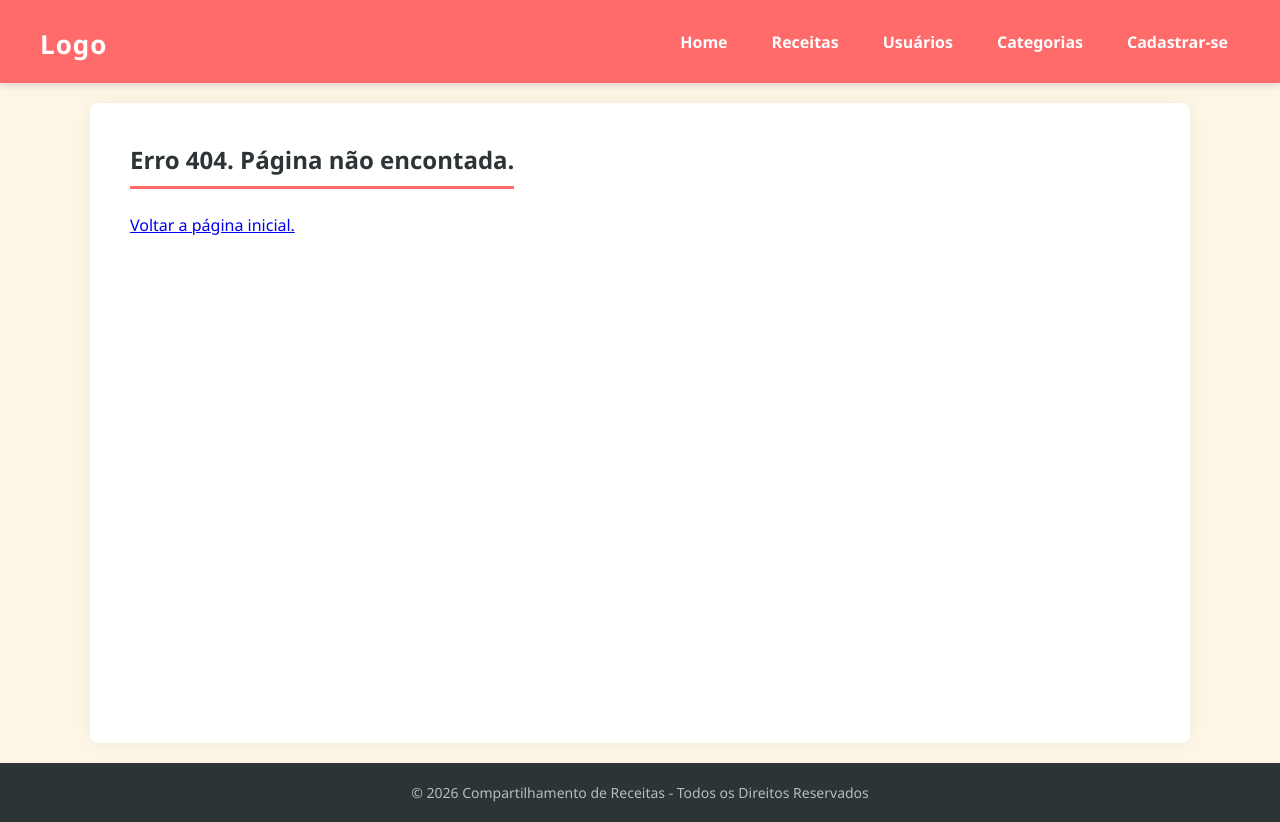
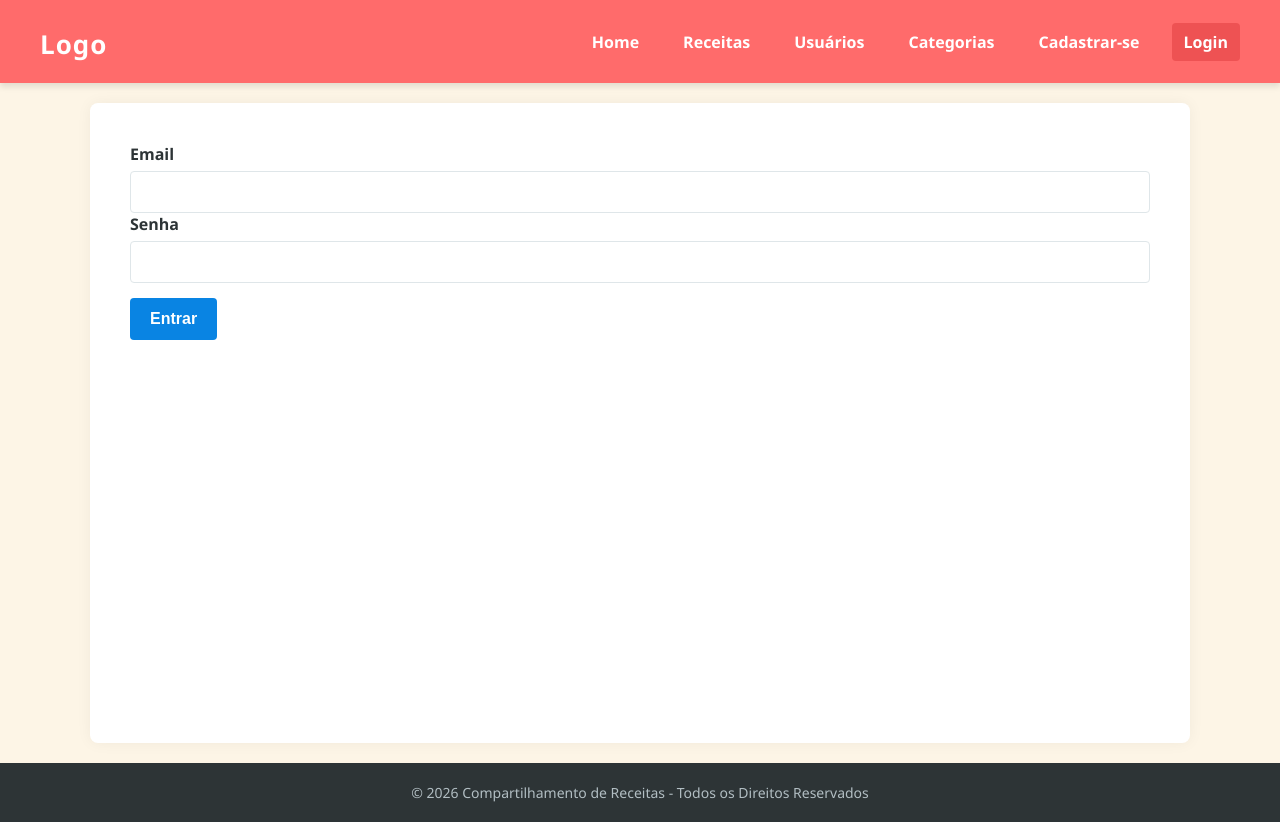
Before and after one commit to rafaeltpaulino/projeto-final-SPODWE2, a React (Create React App) app in the folder tudodebom/: page /login in a window 1280 px wide. Before the commit this address had no page. Built offline with nearby package versions, Linux system fonts and the light colour scheme.

Commit message:
Início da implementação da página de login.

```diff
--- a/tudodebom/src/App.js
+++ b/tudodebom/src/App.js
@@ -9,6 +9,7 @@ import TabelaCategorias from "./components/TabelaCategorias";
 import axios from 'axios';
 import NotFound from "./components/NotFound";
 import CadastroUsuario from "./components/CadastroUsuario";
+import Login from "./components/Login";
 
 class App extends Component {
   state = {
@@ -97,6 +98,14 @@ class App extends Component {
     this.setState({categorias});
   }
 
+  handleLogin = (email, senha) => {
+    const res = this.state.usuarios.find((usuario) =>
+      email === usuario.email && senha === usuario.senha
+    );
+
+    return res;
+  }
+
   render() {
     return (
       <Router>
@@ -138,6 +147,10 @@ class App extends Component {
             element={<CadastroUsuario adicionarUsuario={this.handleAdicionarUsuario}
                                       usuarios={this.state.usuarios} />}
           />
+          <Route
+            path="/login"
+            element={<Login handleLogin={this.handleLogin} />}
+          />
         </Routes>
         <Rodape />
       </Router>
--- a/tudodebom/src/components/CadastroUsuario.js
+++ b/tudodebom/src/components/CadastroUsuario.js
@@ -36,29 +36,18 @@ const CadastroUsuario = (props) => {
 
   useEffect(() => {
     const res = EMAIL_REGEX.test(email);
-    console.log(res);
-    console.log(email);
     setEmailValido(res);
   }, [email]);
 
   useEffect(() => {
-    console.log(props.usuarios);
-  }, [props.usuarios]);
-
-  useEffect(() => {
     const res = SENHA_REGEX.test(senha);
-    console.log(res);
-    console.log(senha);
     setSenhaValida(res);
     const confirmacao = senha === confirmacaoSenha;
-    console.log(confirmacaoSenha)
-    console.log(confirmacao)
     setConfirmacaoValida(confirmacao);
   }, [senha, confirmacaoSenha]);
 
   useEffect(() => {
     const res = nome.length > 0;
-    console.log(res);
     setNomeValido(res);
   }, [nome]);
 
@@ -102,7 +91,7 @@ const CadastroUsuario = (props) => {
           <h2>
             Cadastro de usuário.
           </h2>
-          <form onSubmit={handleCadastroForm}>
+          <form style={{ margin: "20px 0", padding: "15px", border: "1px solid #ccc", borderRadius: "5px" }} onSubmit={handleCadastroForm}>
             <label htmlFor='nome'>
               Nome:
               <span className={nome ? 'valid' : 'hide'}>
--- a/tudodebom/src/components/Login.js
+++ b/tudodebom/src/components/Login.js
@@ -1 +1,38 @@
-import React from "react";
+import React, { useState } from 'react';
+
+const Login = (props) => {
+    const [email, setEmail] = useState('');
+    const [senha, setSenha] = useState('');
+
+    const handleLoginForm = (e) => {
+        e.preventDefault();
+        const res = props.handleLogin(email, senha);
+        if(res) {
+            console.log('Funcionou!');
+            console.log(res);
+        } else {
+            console.log('Vazio');
+            console.log(res);
+        }
+    }
+
+    return (
+        <div className='principal'>
+            <form onSubmit={handleLoginForm}>
+                <label>
+                    Email
+                </label>
+                <input type='text' onChange={(e) => setEmail(e.target.value)} />
+                <label>
+                    Senha
+                </label>
+                <input type='password' onChange={(e) => setSenha(e.target.value)} />
+                <button type='submit'>
+                    Entrar
+                </button>
+            </form>
+        </div>
+    );
+};
+
+export default Login;
--- a/tudodebom/src/components/Navegacao.js
+++ b/tudodebom/src/components/Navegacao.js
@@ -29,6 +29,11 @@ const Navegacao = () => {
             Cadastrar-se
           </NavLink>
         </li>
+        <li>
+          <NavLink to='/login'>
+            Login
+          </NavLink>
+        </li>
     </ul>
   );
 }
```
